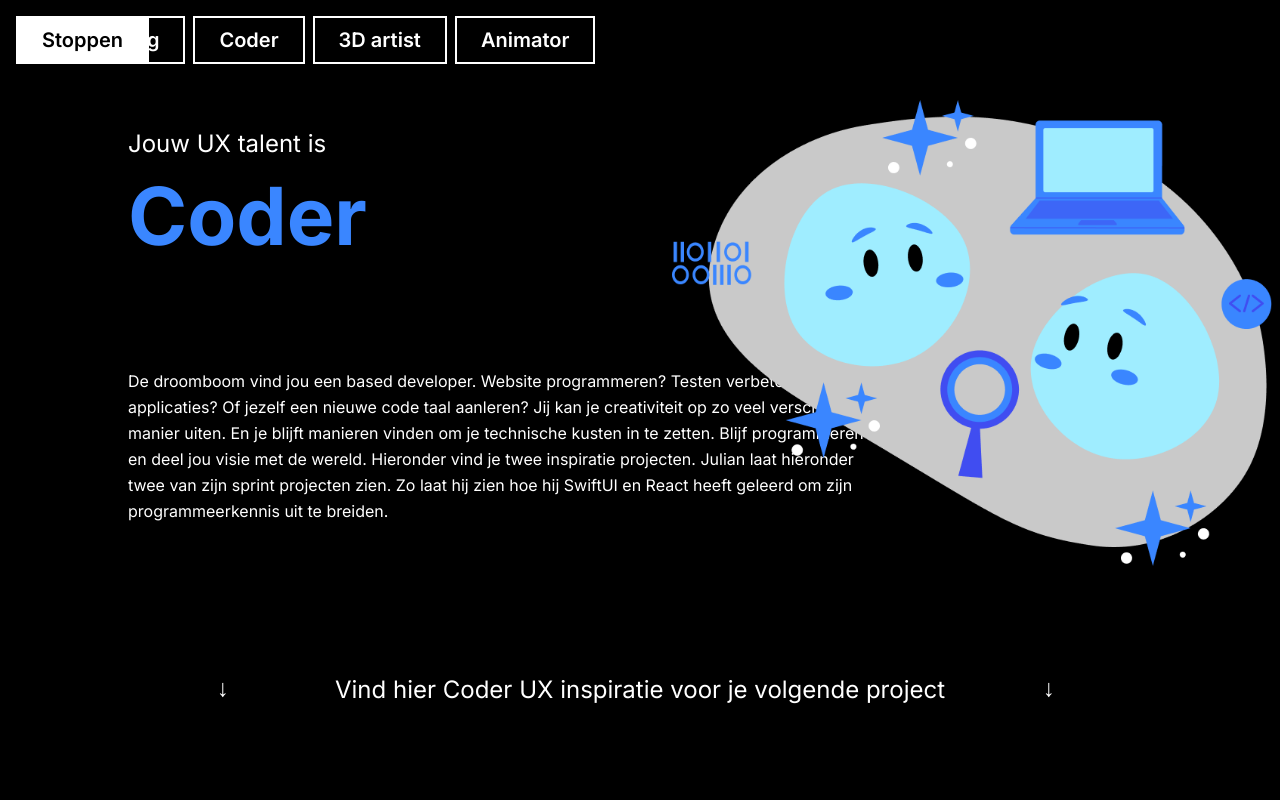
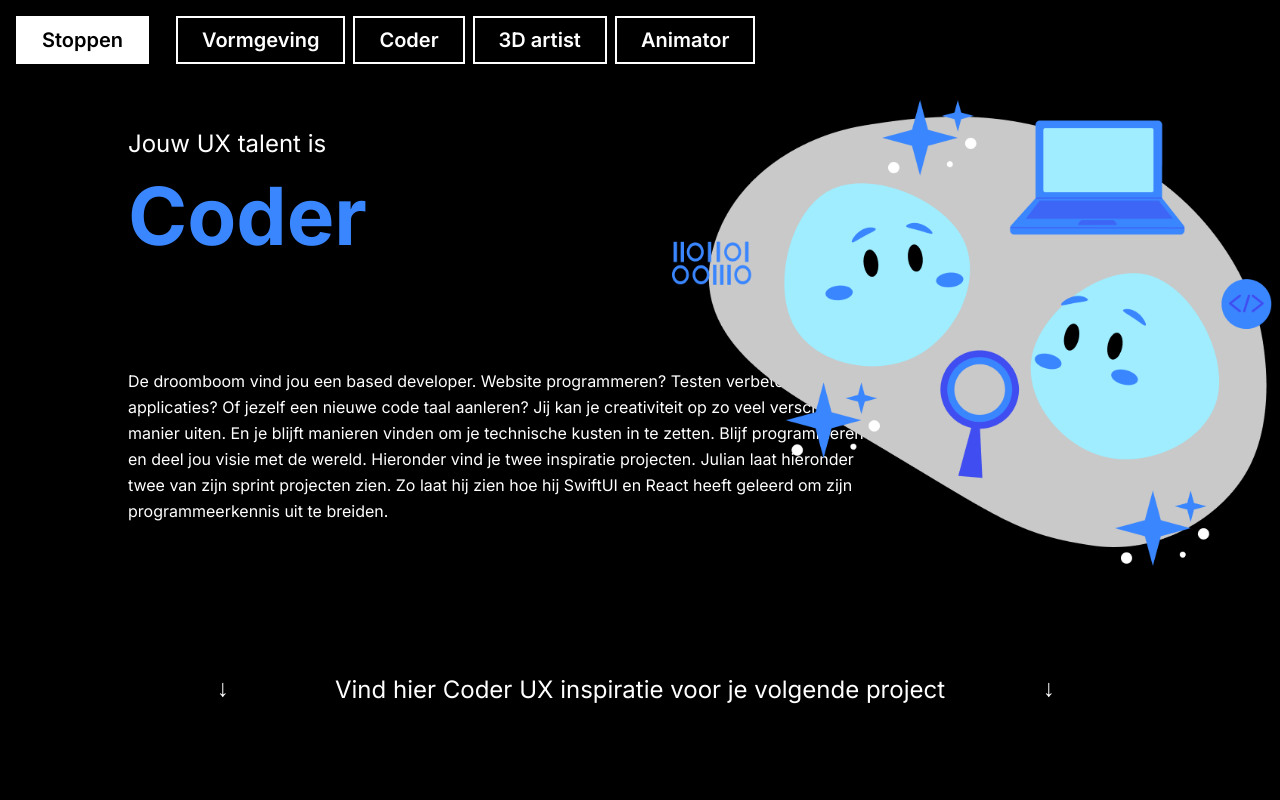
Before and after one commit to meatlake/k86-sprint4-portfolio-main-main, a Next.js app: page /pages/Coder in a window 1280 px wide. Shown: the top 800 px of the page. Built offline with nearby package versions, Linux system fonts and the light colour scheme.

Commit message:
portfolio buttons

```diff
--- a/app/components/PortfolioButtons.js
+++ b/app/components/PortfolioButtons.js
@@ -3,7 +3,7 @@ import Link from "next/link";
 
 const PortfolioButtons = () => {
   return (
-    <div className="flex gap-2">
+    <div className="flex gap-2 lg:ml-40">
       <Link
         className="bg-black px-2 py-1 text-[0.75rem] flex justify-center items-center lg:px-6 lg:py-2 text-center border-2 border-white text-white font-semibold lg:text-xl hover:bg-white hover:text-black hover:border-2 hover:border-white transition-colors duration-200 ease-in-out"
         href="/pages/Vormgever"
```
